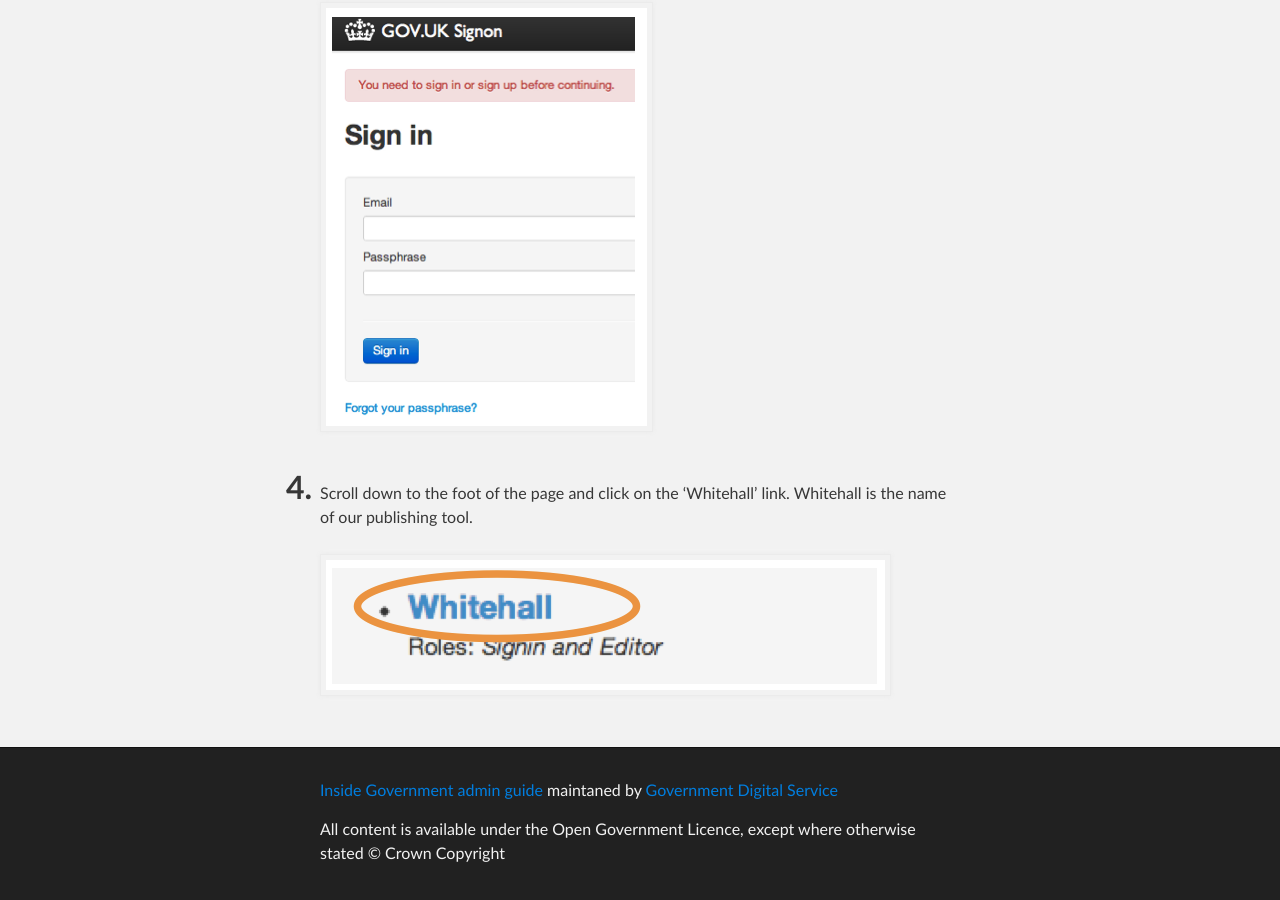
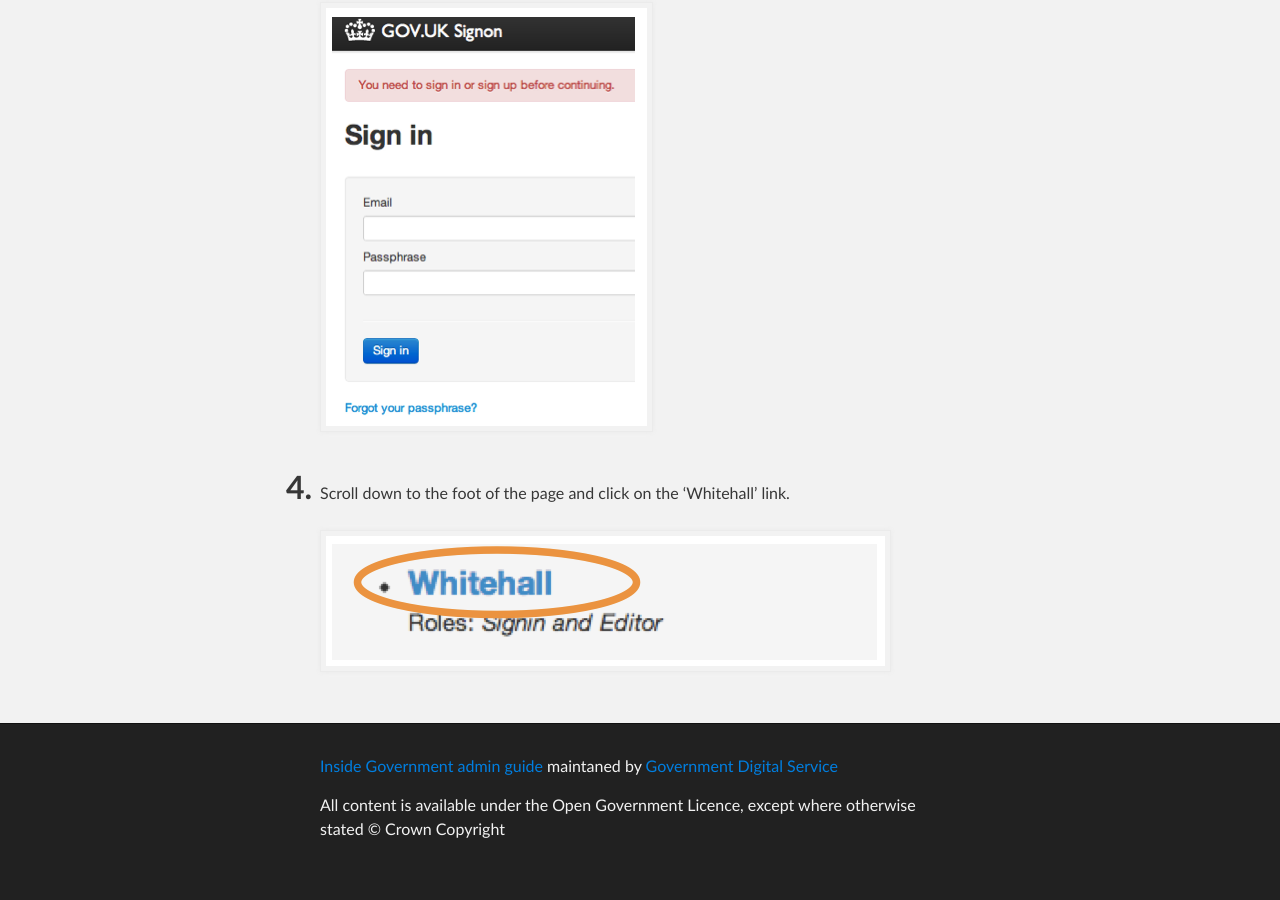
Before and after one commit to alphagov/inside-government-admin-guide, a Jekyll site: the page built from your-account/logging-in.md, in a window 1280 px wide and 900 px high, scrolled down 998 px. Built offline with Jekyll 4.4.1, drawn with Linux system fonts in a browser that asks for light colours; after the commit the page ends 1874 px from its top, so only the background shows below that; some of the changed text lies outside the part shown.

Commit message:
Update logging-in.md
Typo. Got rid of 'Whitehall is the name of our publishing tool'.

```diff
--- a/your-account/logging-in.md
+++ b/your-account/logging-in.md
@@ -25,6 +25,6 @@
 
    ![Logging in 1](logging-in.png)
 
-4. Scroll down to the foot of the page and click on the 'Whitehall' link. Whitehall is the name of our publishing tool.
+4. Scroll down to the foot of the page and click on the 'Whitehall' link.
 
 	![Get an account 4](get-an-account-4.png)
```
Also changed, not shown: other parts of your-account/logging-in.md (+1 -1 lines).
